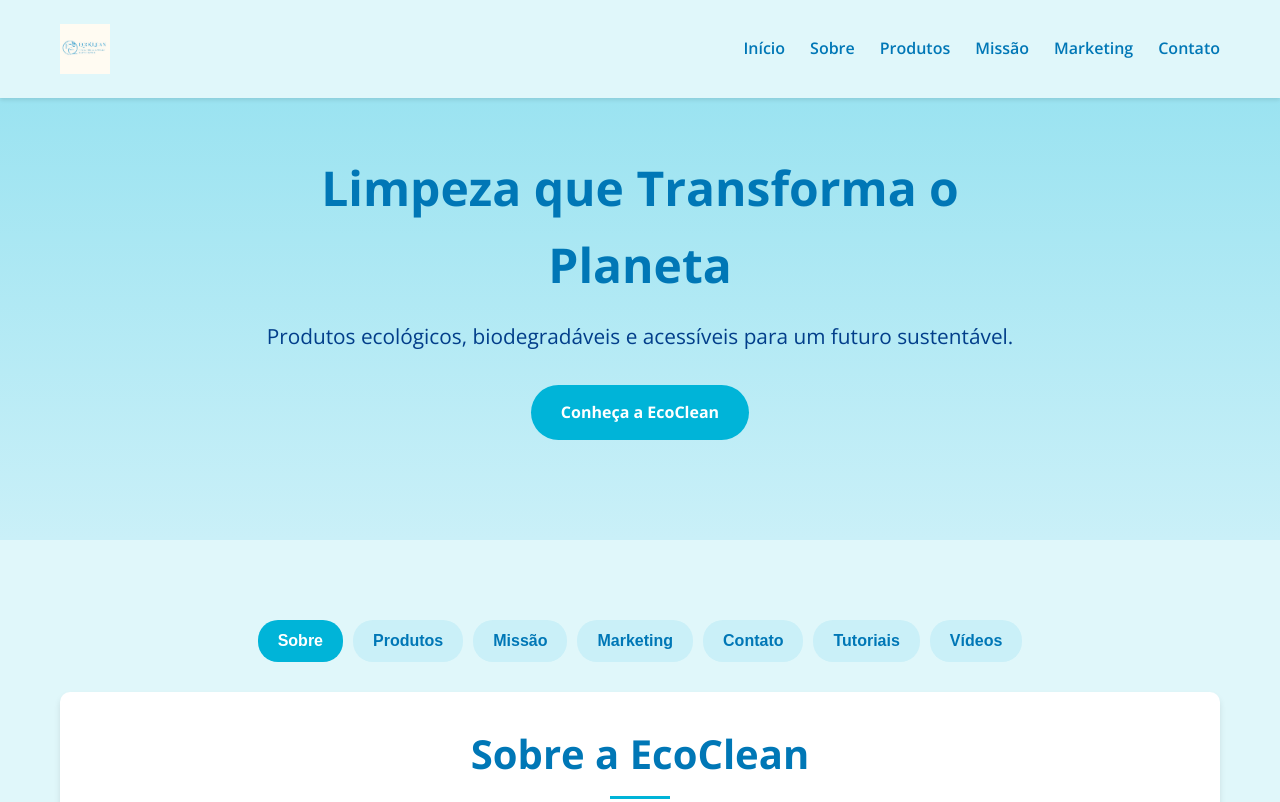
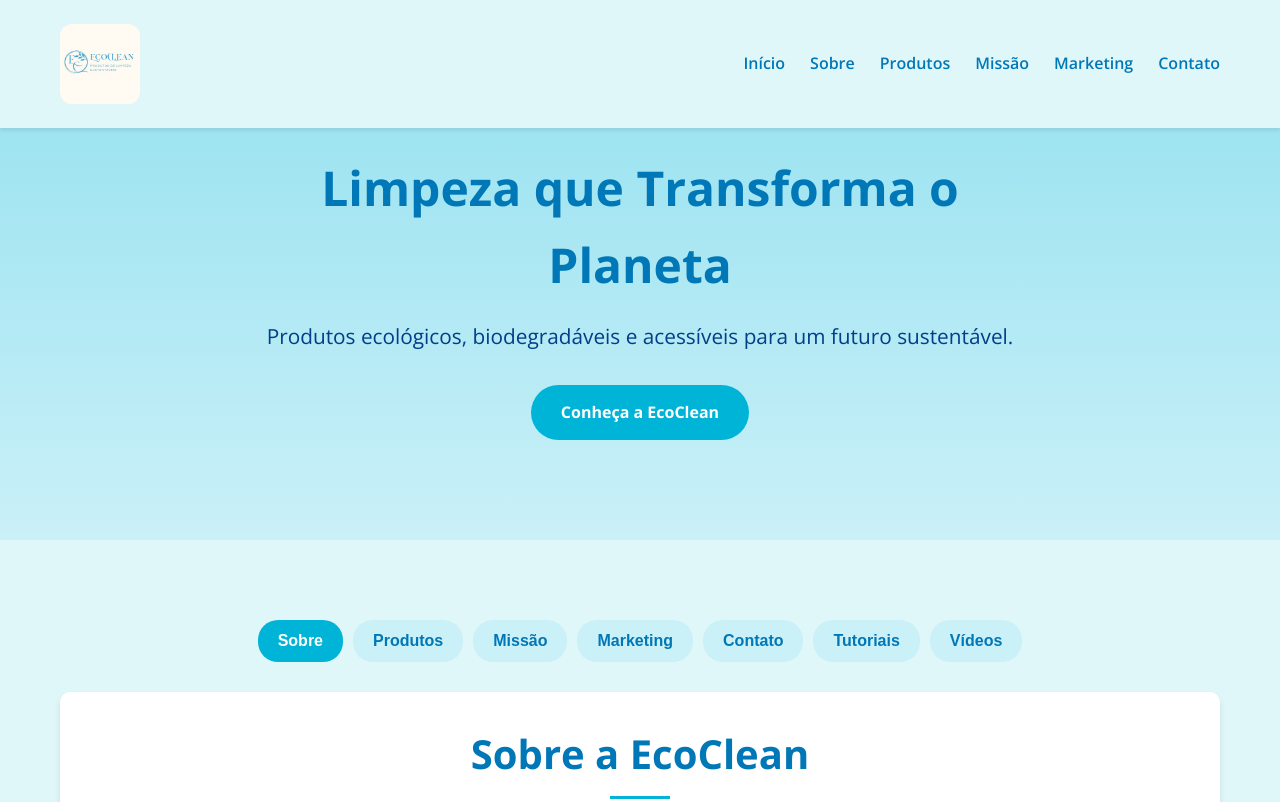
Before and after one commit to HAO-rgb2/Ecoclean, a plain HTML site: page index.html in a window 1280 px wide. Shown: the top 802 px of the page. Drawn offline with nearby package versions, Linux system fonts and the light colour scheme.

Commit message:
Add files via upload

```diff
--- a/style.css
+++ b/style.css
@@ -47,13 +47,17 @@ header .container {
     align-items: center;
 }
 
+/* Estilo da logo */
 .logo {
-    max-height: 50px;
-    transition: transform 0.3s ease;
+    max-height: 80px; /* aumenta a proporção da imagem */
+    border-radius: 12px; /* bordas arredondadas (aumente para mais curva) */
+    transition: transform 0.3s ease, box-shadow 0.3s ease;
 }
 
+/* Efeito ao passar o mouse */
 .logo:hover {
-    transform: scale(1.05);
+    transform: scale(1.08); /* aumenta um pouco mais no hover */
+    box-shadow: 0 4px 12px rgba(0, 0, 0, 0.2); /* sombra suave opcional */
 }
 
 nav ul {
```
Also changed, not shown: index.html (+2 -1 lines).
